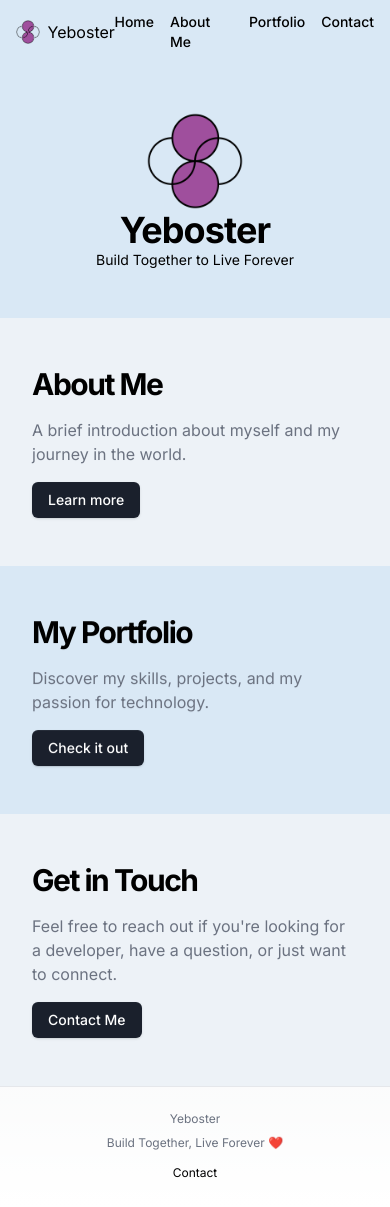
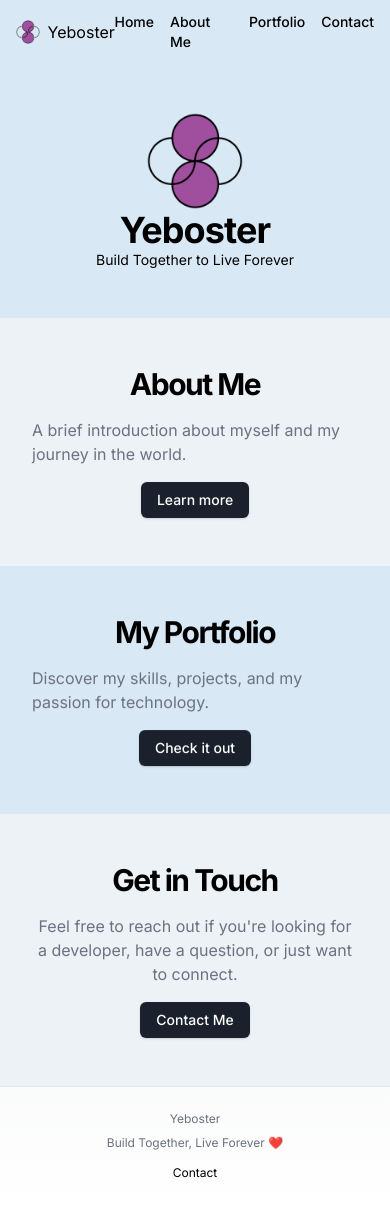
Before and after one commit to yeboster/landing, a Next.js app: page / in a window 390 px wide. Built offline with nearby package versions, Linux system fonts and the light colour scheme.

Commit message:
fix(mobile): homepage

```diff
--- a/src/app/page.tsx
+++ b/src/app/page.tsx
@@ -25,11 +25,11 @@ export default function Home(props: any) {
         <div className="px-4 md:px-6 space-y-10 xl:space-y-16">
           <div className="grid max-w-[1300px] mx-auto gap-4 px-4 sm:px-6 md:px-10 md:grid-cols-2 md:gap-16">
             <div>
-              <h1 className="lg:leading-tighter text-3xl font-bold tracking-tighter sm:text-4xl md:text-5xl xl:text-[3.4rem] 2xl:text-[3.75rem]">
+              <h1 className="lg:leading-tighter text-3xl font-bold text-center tracking-tighter sm:text-4xl md:text-5xl xl:text-[3.4rem] 2xl:text-[3.75rem]">
                 About Me
               </h1>
             </div>
-            <div className="flex flex-col items-start space-y-4">
+            <div className="flex flex-col items-center md:items-start space-y-4">
               <p className="mx-auto max-w-[700px] text-gray-500 md:text-xl dark:text-gray-400">
                 A brief introduction about myself and my journey in the world.
               </p>
@@ -49,11 +49,11 @@ export default function Home(props: any) {
         <div className="px-4 md:px-6 space-y-10 xl:space-y-16">
           <div className="grid max-w-[1300px] mx-auto gap-4 px-4 sm:px-6 md:px-10 md:grid-cols-2 md:gap-16">
             <div>
-              <h1 className="lg:leading-tighter text-3xl font-bold tracking-tighter sm:text-4xl md:text-5xl xl:text-[3.4rem] 2xl:text-[3.75rem]">
+              <h1 className="lg:leading-tighter text-3xl font-bold text-center tracking-tighter sm:text-4xl md:text-5xl xl:text-[3.4rem] 2xl:text-[3.75rem]">
                 My Portfolio
               </h1>
             </div>
-            <div className="flex flex-col items-start space-y-4">
+            <div className="flex flex-col items-center md:items-start space-y-4">
               <p className="mx-auto max-w-[700px] text-gray-500 md:text-xl dark:text-gray-400">
                 Discover my skills, projects, and my passion for technology.
               </p>
@@ -75,12 +75,12 @@ export default function Home(props: any) {
         <div className="px-4 md:px-6 space-y-10 xl:space-y-16">
           <div className="grid max-w-[1300px] mx-auto gap-4 px-4 sm:px-6 md:px-10 md:grid-cols-2 md:gap-16">
             <div>
-              <h1 className="lg:leading-tighter text-3xl font-bold tracking-tighter sm:text-4xl md:text-5xl xl:text-[3.4rem] 2xl:text-[3.75rem]">
+              <h1 className="lg:leading-tighter text-3xl font-bold text-center tracking-tighter sm:text-4xl md:text-5xl xl:text-[3.4rem] 2xl:text-[3.75rem]">
                 Get in Touch
               </h1>
             </div>
-            <div className="flex flex-col items-start space-y-4">
-              <p className="mx-auto max-w-[700px] text-gray-500 md:text-xl dark:text-gray-400">
+            <div className="flex flex-col items-center md:items-start space-y-4">
+              <p className="mx-auto max-w-[700px] text-gray-500 md:text-xl text-center md:text-start dark:text-gray-400">
                 Feel free to reach out if you&apos;re looking for a developer, have a question, or just want to connect.
               </p>
               <div className="space-x-4">
```
